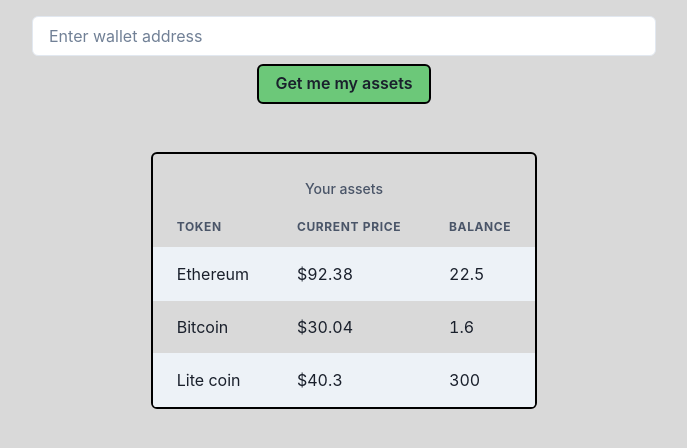
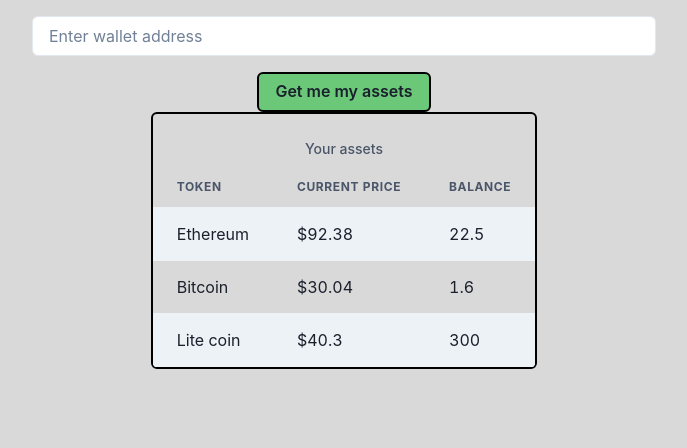
Before and after one commit to chazzaoui/fortytwo-money, a React (Create React App) app: page / in a window 1280 px wide. Shown: the top 448 px of the page, without its empty margins (296-983 px from the left). Built offline with nearby package versions, Linux system fonts and the light colour scheme.

Commit message:
(chore): abstract input to seperate component

```diff
--- a/src/App.tsx
+++ b/src/App.tsx
@@ -1,36 +1,21 @@
 import React, { useState } from 'react';
 import {
-  Button,
-  Center,
   Flex,
-  Input,
   Table,
   TableCaption,
   TableContainer,
   Tbody,
   Td,
-  Text,
   Th,
   Thead,
   Tr,
 } from '@chakra-ui/react';
 import { useTokenData } from './hooks/useTokensFetch';
+import WalletAddressInput from './components/walletAddressInput';
 
 function App() {
   const [walletAddress, setWalletAddress] = useState('');
-  const [isValid, setIsValid] = useState(true);
   const [tokens, refresh] = useTokenData(true);
-
-  const validateAddress = () => {
-    const regex = /^0x[a-fA-F0-9]{40}$/;
-    setIsValid(regex.test(walletAddress));
-  };
-
-  const handleInputChange = (
-    e: React.ChangeEvent<HTMLInputElement>
-  ) => {
-    setWalletAddress(e.currentTarget.value);
-  };
 
   return (
     <Flex
@@ -41,32 +26,10 @@
       flexDirection="column"
       alignItems={'center'}
     >
-      <Center
-        mb={12}
-        flexDirection={'column'}
-        width={['100%', '80%', '50%']}
-      >
-        <Input
-          placeholder="Enter wallet address"
-          value={walletAddress}
-          onChange={handleInputChange}
-          errorBorderColor="crimson"
-          backgroundColor={'white'}
-        />
-        {!isValid && (
-          <Text color="crimson">
-            Please enter a valid wallet address.
-          </Text>
-        )}
-        <Button
-          backgroundColor={'#6cc879ff'}
-          onClick={validateAddress}
-          mt={2}
-          border={'2px solid black'}
-        >
-          Get me my assets
-        </Button>
-      </Center>
+      <WalletAddressInput
+        walletAddress={walletAddress}
+        setWalletAddress={setWalletAddress}
+      />
       <TableContainer rounded={'md'} border={'2px solid black'}>
         <Table variant="striped">
           <TableCaption placement="top">Your assets</TableCaption>
--- /dev/null
+++ b/src/components/walletAddressInput.tsx
@@ -0,0 +1,53 @@
+// WalletAddressInput.tsx
+import React, { useState } from 'react';
+import { Button, Input, Text, VStack } from '@chakra-ui/react';
+
+interface WalletAddressInputProps {
+  walletAddress: string;
+  setWalletAddress: React.Dispatch<React.SetStateAction<string>>;
+}
+
+const WalletAddressInput: React.FC<WalletAddressInputProps> = ({
+  walletAddress,
+  setWalletAddress,
+}) => {
+  const [isValid, setIsValid] = useState(true);
+
+  const validateAddress = () => {
+    const regex = /^0x[a-fA-F0-9]{40}$/;
+    setIsValid(regex.test(walletAddress));
+  };
+
+  const handleInputChange = (
+    e: React.ChangeEvent<HTMLInputElement>
+  ) => {
+    setWalletAddress(e.target.value);
+  };
+
+  return (
+    <VStack width={['100%', '80%', '50%']}>
+      <Input
+        placeholder="Enter wallet address"
+        value={walletAddress}
+        onChange={handleInputChange}
+        errorBorderColor="crimson"
+        backgroundColor={'white'}
+      />
+      {!isValid && (
+        <Text color="crimson">
+          Please enter a valid wallet address.
+        </Text>
+      )}
+      <Button
+        backgroundColor={'#6cc879ff'}
+        onClick={validateAddress}
+        mt={2}
+        border={'2px solid black'}
+      >
+        Get me my assets
+      </Button>
+    </VStack>
+  );
+};
+
+export default WalletAddressInput;
```
